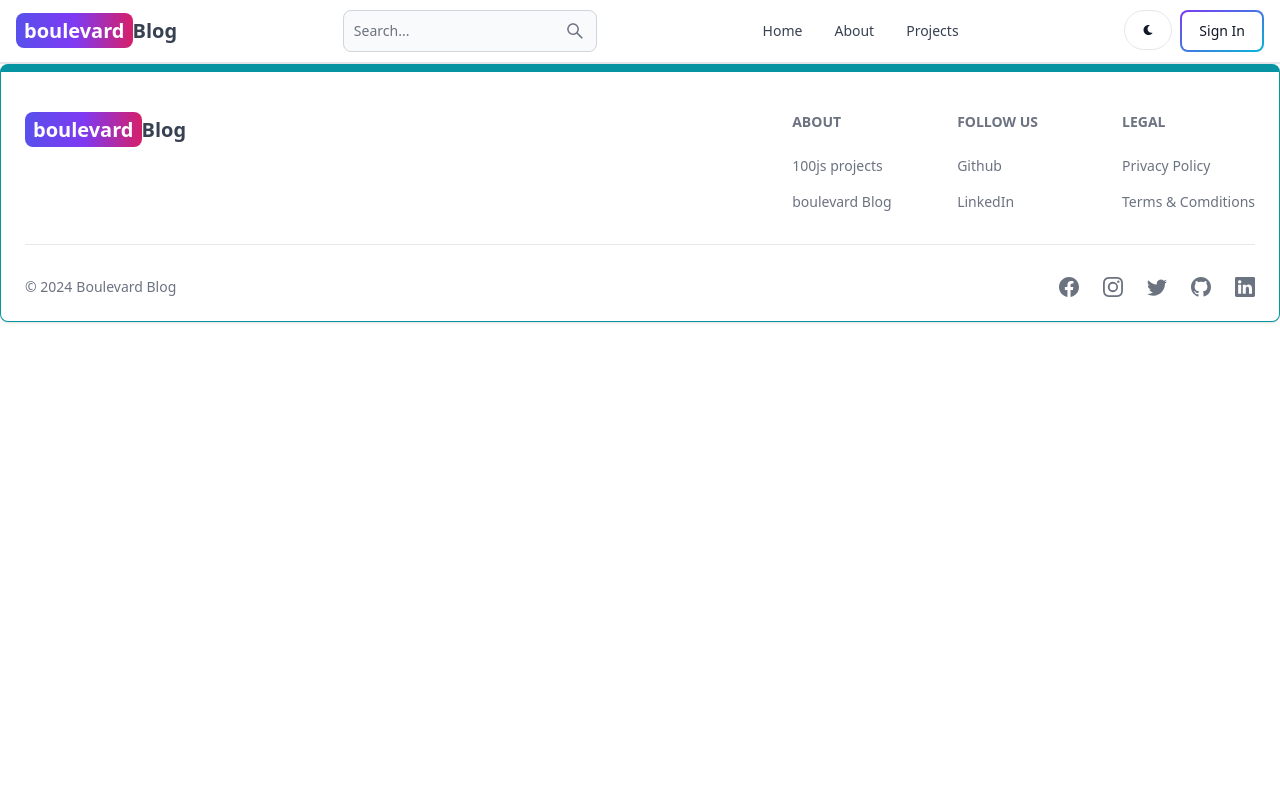
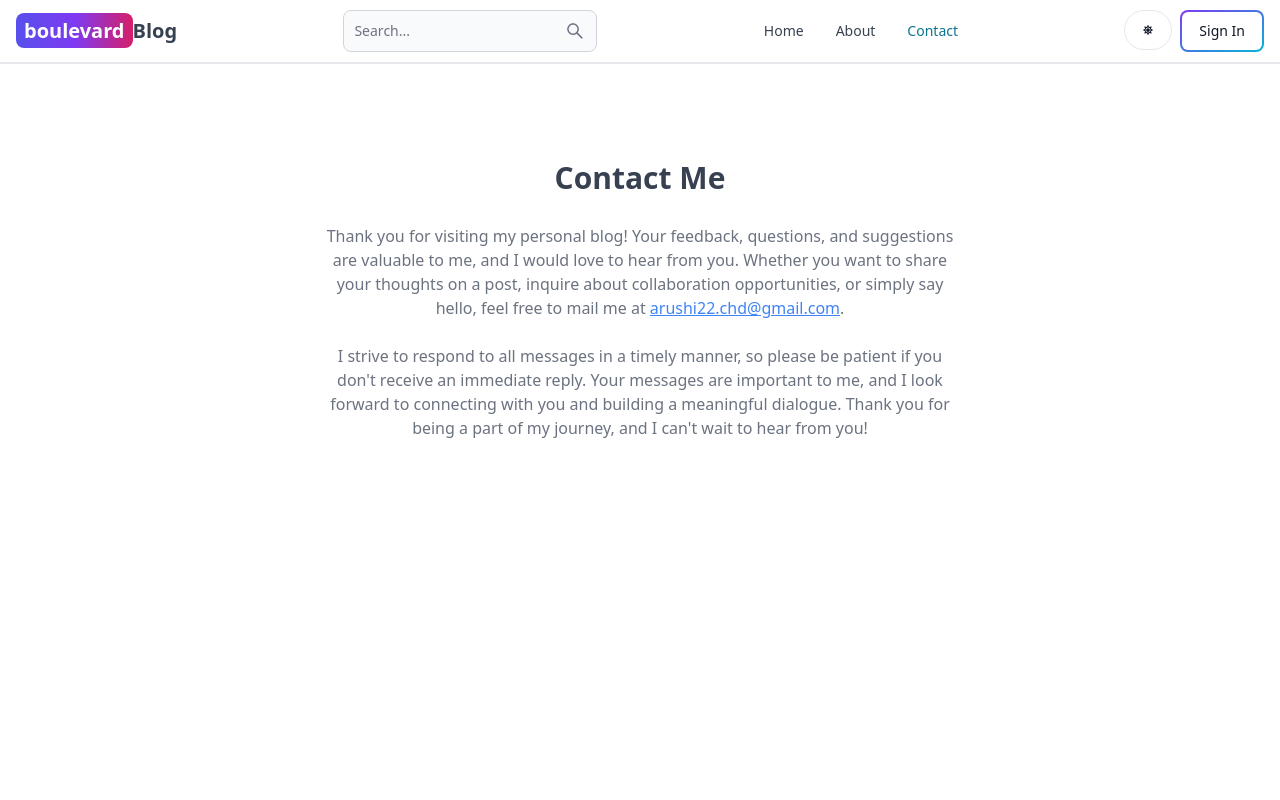
Before and after one commit to arushi2207/Boulevard-Blog, a React (Vite) app in the folder client/: page /contact-me in a window 1280 px wide. Shown: the top 800 px of the page. Built offline with nearby package versions, Linux system fonts and the light colour scheme; no server answers.

Commit message:
Made some edits

```diff
--- a/client/src/App.jsx
+++ b/client/src/App.jsx
@@ -4,7 +4,7 @@ import About from './pages/About';
 import Dashboard from './pages/Dashboard';
 import SignUp from './pages/SignUp';
 import SignIn from './pages/SignIn';
-import Projects from './pages/Projects';
+import ContactMe from './pages/ContactMe';
 import Header from './components/Header';
 import Footer from './components/Footer';
 import PrivateRoute from './components/PrivateRoute';
@@ -33,7 +33,7 @@ export default function App() {
           <Route path='/create-post' element={<CreatePost/>}/>
           <Route path='/update-post/:postId' element={<UpdatePost/>}/>
         </Route>
-        <Route path="/projects" element={<Projects/>}/>
+        <Route path="/contact-me" element={<ContactMe/>}/>
         <Route path="/post/:postSlug" element={<PostPage/>}/>
       </Routes>
       <Footer/>
--- a/client/src/components/Footer.jsx
+++ b/client/src/components/Footer.jsx
@@ -17,16 +17,16 @@ export default function FooterCom() {
                     <div>
                         <Footer.Title title='about'/>
                         <Footer.LinkGroup col>
-                           <Footer.Link href='http://www.100jsprojects.com' target='_blank' rel='noopener noreferrer'>
-                                100js projects
+                            <Footer.Link href='/about' target='_blank' rel='noopener noreferrer'>
+                                Boulevard Blog
                             </Footer.Link>
-                            <Footer.Link href='/about' target='_blank' rel='noopener noreferrer'>
-                                boulevard Blog
+                            <Footer.Link href='/contact-me' target='_blank' rel='noopener noreferrer'>
+                                Contact
                             </Footer.Link>
                         </Footer.LinkGroup>
                     </div>
                     <div>
-                        <Footer.Title title='follow us'/>
+                        <Footer.Title title='follow me'/>
                         <Footer.LinkGroup col>
                            <Footer.Link href='https://github.com/arushi2207' target='_blank' rel='noopener noreferrer'>
                                 Github
@@ -36,26 +36,15 @@ export default function FooterCom() {
                             </Footer.Link>
                         </Footer.LinkGroup>
                     </div>
-                    <div>
-                        <Footer.Title title='legal'/>
-                        <Footer.LinkGroup col>
-                           <Footer.Link href='#' target='_blank' rel='noopener noreferrer'>
-                                Privacy Policy
-                            </Footer.Link>
-                            <Footer.Link href='#' target='_blank' rel='noopener noreferrer'>
-                                Terms &amp; Comditions
-                            </Footer.Link>
-                        </Footer.LinkGroup>
-                    </div>
                 </div>
             </div>
             <Footer.Divider/>
             <div className="w-full sm:flex sm:items-center sm:justify-between">
                 <Footer.Copyright href='#' by="Boulevard Blog" year={new Date().getFullYear()} />
                 <div className="flex gap-6 sm:mt-0 mt-4 sm:justify-center">
-                    <Footer.Icon href='#' icon={BsFacebook} />
-                    <Footer.Icon href='#' icon={BsInstagram} />
-                    <Footer.Icon href='#' icon={BsTwitter} />
+                    <Footer.Icon href='https://www.facebook.com/login/' icon={BsFacebook} />
+                    <Footer.Icon href='https://www.instagram.com/accounts/login/?hl=en' icon={BsInstagram} />
+                    <Footer.Icon href='https://twitter.com/i/flow/login' icon={BsTwitter} />
                     <Footer.Icon href='https://github.com/arushi2207' icon={BsGithub} />
                     <Footer.Icon href='https://www.linkedin.com/in/arushi-srivastava-21171b270' icon={BsLinkedin} />
                 </div>
--- a/client/src/components/Header.jsx
+++ b/client/src/components/Header.jsx
@@ -1,9 +1,7 @@
-// import React from 'react'
-
 import { Avatar, Button, Dropdown, Navbar, TextInput } from "flowbite-react";
 import { Link , useLocation, useNavigate} from "react-router-dom";
 import { AiOutlineSearch } from "react-icons/ai"
-import { FaMoon } from "react-icons/fa"
+import { FaMoon, FaSun } from "react-icons/fa"
 import { useSelector, useDispatch } from 'react-redux';
 import { toggleTheme } from '../redux/theme/themeSlice';
 import { signoutSuccess } from "../redux/user/userSlice";
@@ -15,7 +13,7 @@ export default function Header() {
   const location = useLocation();
   const navigate = useNavigate();
   const {currentUser} = useSelector(state => state.user);
-  // const { theme } = useSelector((state) => state.theme);
+  const { theme } = useSelector((state) => state.theme);
   const [searchTerm, setSearchTerm] = useState('');
 
   useEffect(() => {
@@ -76,7 +74,7 @@ export default function Header() {
           pill
           onClick={()=>dispatch(toggleTheme())}
         >
-          <FaMoon/>
+          {theme === 'light' ? <FaSun/> : <FaMoon/>}
         </Button>
         {currentUser ? (
           <Dropdown
@@ -120,9 +118,9 @@ export default function Header() {
             About
           </Link>
         </Navbar.Link>
-        <Navbar.Link active={path === "/projects"} as={"div"}>
-          <Link to="/projects">
-            Projects
+        <Navbar.Link active={path === "/contact-me"} as={"div"}>
+          <Link to="/contact-me">
+            Contact
           </Link>
         </Navbar.Link>
       </Navbar.Collapse>
--- a/client/src/pages/About.jsx
+++ b/client/src/pages/About.jsx
@@ -1,7 +1,7 @@
 export default function About() {
   return (
-    <div className='min-h-screen flex items-center justify-center'>
-      <div className='max-w-2xl mx-auto p-3 text-center'>
+    <div className='min-h-screen flex pt-12 justify-center'>
+      <div className='max-w-2xl mx-auto p-5 text-center'>
         <div>
           <h1 className='text-3xl font font-semibold text-center my-7'>
             About Boulevard Blog
--- /dev/null
+++ b/client/src/pages/ContactMe.jsx
@@ -0,0 +1,21 @@
+export default function ContactMe() {
+    return (
+        <div className='min-h-screen flex pt-12 justify-center'>
+            <div className='max-w-2xl mx-auto p-5 text-center'>
+                <div>
+                    <h1 className='text-3xl font font-semibold text-center my-7'>
+                        Contact Me
+                    </h1>
+                    <div className='text-md text-gray-500 flex flex-col gap-6'>
+                        <p>
+                            Thank you for visiting my personal blog! Your feedback, questions, and suggestions are valuable to me, and I would love to hear from you. Whether you want to share your thoughts on a post, inquire about collaboration opportunities, or simply say hello, feel free to mail me at <a className="text-blue-500 underline hover:text-blue-300" href="mailto:arushi22.chd@gmail.com"> arushi22.chd@gmail.com</a>.
+                        </p>
+                        <p>
+                            I strive to respond to all messages in a timely manner, so please be patient if you don't receive an immediate reply. Your messages are important to me, and I look forward to connecting with you and building a meaningful dialogue. Thank you for being a part of my journey, and I can't wait to hear from you!
+                        </p>
+                    </div>
+                </div>
+            </div>
+        </div>
+    );
+}
--- a/client/src/pages/Projects.jsx
+++ /dev/null
@@ -1,7 +0,0 @@
-// import React from 'react'
-
-export default function Projects() {
-  return (
-    <div>Projects</div>
-  )
-}
```
